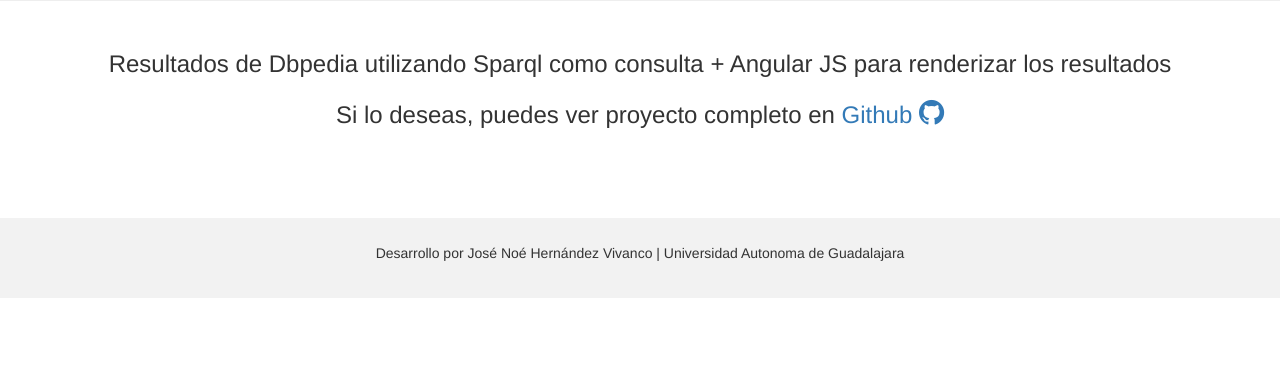
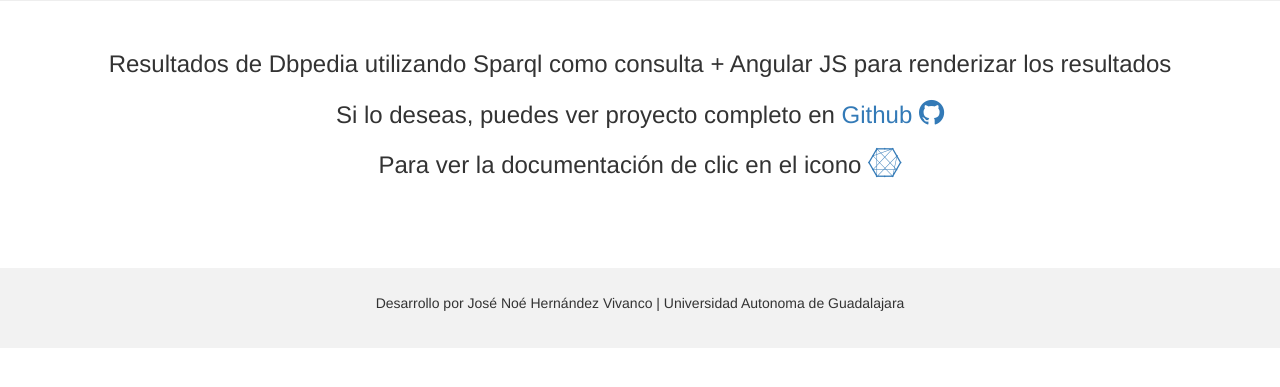
Before and after one commit to elinformatico/angular-uag, a PHP site: page /uag/ in a window 1280 px wide. Shown: the part 291-678 px from the top of the page. Run offline with PHP 8.4, Linux system fonts and the light colour scheme; some libraries are stand-ins or nearby versions.

Commit message:
Agregamos liga de documentación

```diff
--- a/templates/main-uag.php
+++ b/templates/main-uag.php
@@ -91,6 +91,11 @@
         Github <i class="fa fa-github" aria-hidden="true" style="font-size:22pt"></i>
       </a>
     </h3>
+    <h3> Para ver la documentación de clic en el icono
+      <a href="https://github.com/elinformatico/angular-uag/blob/master/README.md" target="_new">
+        <i class="fa fa-connectdevelop" aria-hidden="true" style="font-size:22pt"></i>
+      </a>
+    </h3>
 
     <br><br><br>
 
```
